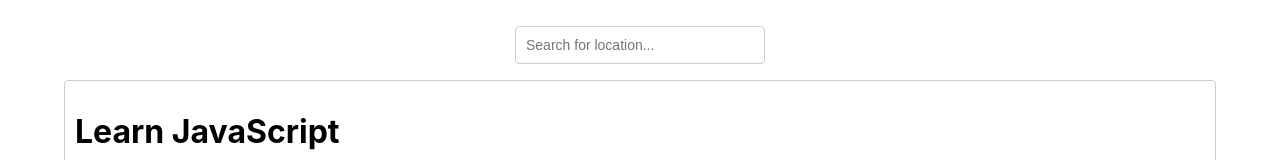
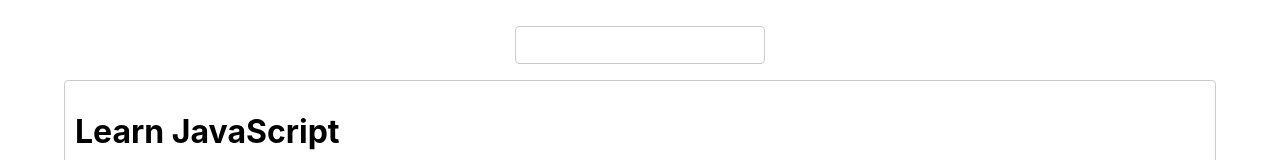
Before and after one commit to christopherinvans/meet, a React (Create React App) app: page / in a window 1280 px wide. Shown: the top 160 px of the page. Built offline with nearby package versions, Linux system fonts and the light colour scheme.

Commit message:
Revert "rework city search"
This reverts commit cf8752a7f2e76d4d088dd53accc12b983f159b5b.

```diff
--- a/src/CitySearch.js
+++ b/src/CitySearch.js
@@ -1,85 +1,43 @@
-import React, { Component } from "react";
-import { InfoAlert } from "./Alert";
+import React, { Component } from 'react';
 
 class CitySearch extends Component {
     state = {
-    query: "",
+        query: '',
         suggestions: [],
-    showSuggestions: false,
-    infoText: "",
-  };
-
+        showSuggestions: undefined
+      }
       handleInputChanged = (event) => {
         const value = event.target.value;
-    this.setState({ showSuggestions: true });
         const suggestions = this.props.locations.filter((location) => {
           return location.toUpperCase().indexOf(value.toUpperCase()) > -1;
         });
-    if (suggestions.length === 0) {
         this.setState({
           query: value,
-        infoText:
-          "We cannot find the city you are looking for. Please try another city",
+          suggestions,
         });
-    } else {
-      return this.setState({
-        query: value,
-        suggestions,
-        infoText: "",
-      });
-    }
       };
-
       handleItemClicked = (suggestion) => {
         this.setState({
           query: suggestion,
-      suggestions: [],
-      showSuggestions: false,
-      infoText: "",
+          showSuggestions: false
         });
+
         this.props.updateEvents(suggestion);
-  };
-
-  getSuggestionsStyle = () => {
-    return this.state.showSuggestions
-      ? {
-          top: this.state.infoText === "" ? "48px" : "70px",
       }
-      : { opacity: 0 };
-  };
-
-  hideSuggestions = () => {
-    this.setState({
-      showSuggestions: false,
-    });
-  };
 
   render() {
     return (
-      <div className="CitySearch" onBlur={this.hideSuggestions}>
-        <InfoAlert text={this.state.infoText} />
+        <div className="CitySearch">
       <input
         type="text"
          className="city"
         value={this.state.query}
         onChange={this.handleInputChanged}
-          placeholder="Search for location..."
-          onFocus={() => {
-            this.setState({ showSuggestions: true });
-          }}
+        onFocus={() => { this.setState({ showSuggestions: true }) }}
       />
-        <ul className="suggestions" style={this.getSuggestionsStyle()}>
-          {this.state.suggestions.map((suggestion) => (
-            <li
-              key={suggestion}
-              onClick={() => this.handleItemClicked(suggestion)}
-            >
-              {suggestion}
-            </li>
-          ))}
-          <li onClick={() => this.handleItemClicked("all")}>
-            <b>See all cities</b>
-          </li>
+<ul className="suggestions" style={this.state.showSuggestions ? {}: { display: 'none' }}>
+  {this.state.suggestions.map((suggestion) => (<li onClick={() => this.handleItemClicked(suggestion)}>{ suggestion }</li>))}
+  <li onClick={() => this.handleItemClicked("all")}><b>See all cities</b></li>
 </ul>
     </div>
     );
```
Lines whose indentation alone changed are shown as unchanged.
